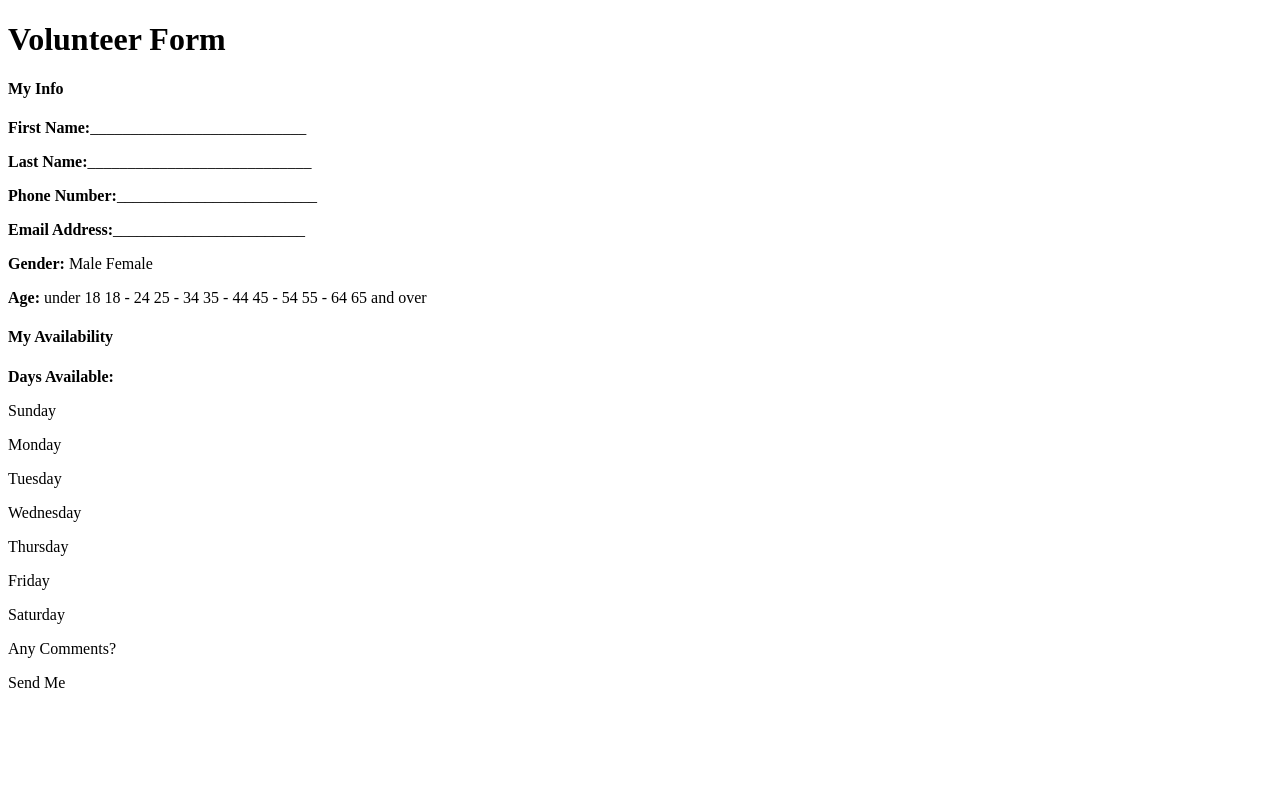
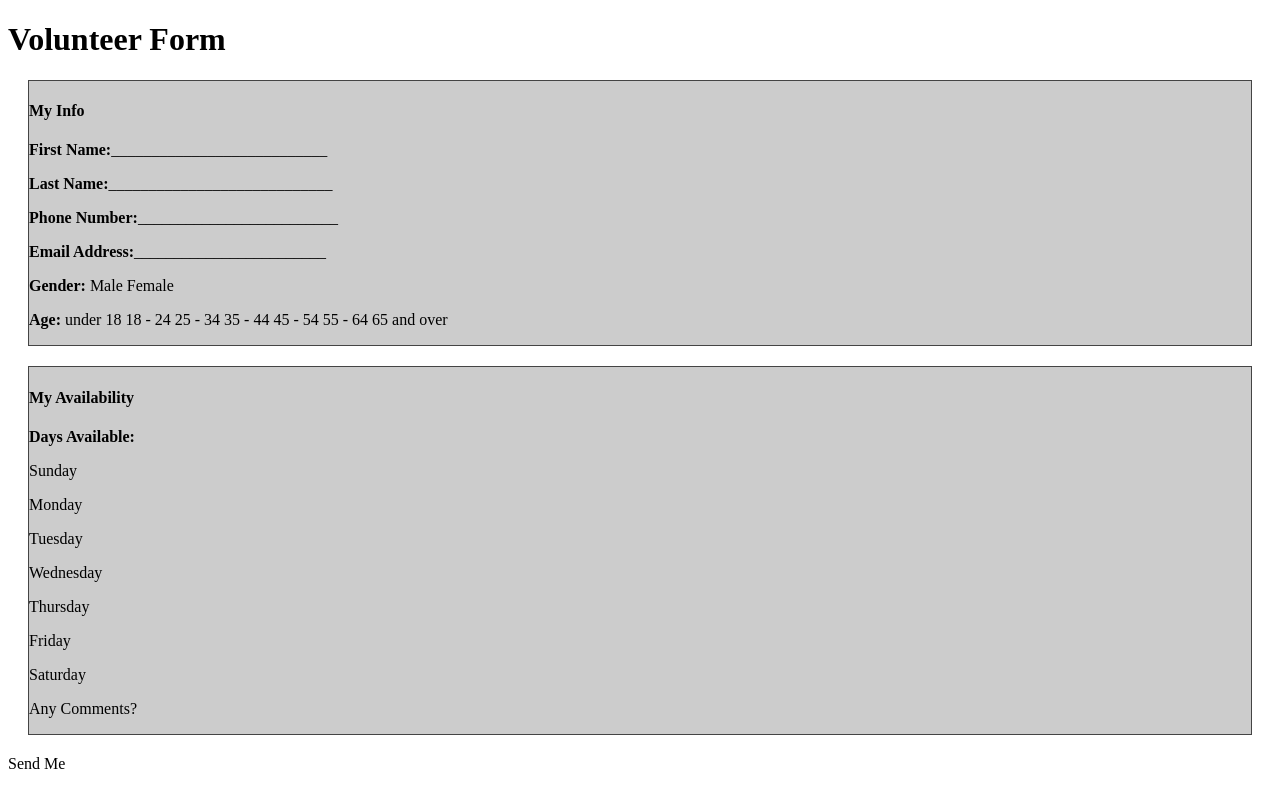
Before and after one commit to tforthomas73/lab4, a plain HTML site: page index.html in a window 1280 px wide. Drawn offline with Linux system fonts and the light colour scheme.

Commit message:
this will create a box?

```diff
--- a/index.html
+++ b/index.html
@@ -3,6 +3,14 @@
     <head>
         <meta charset="utf-8"/>
         <title>ITMD-361 Lab 4 Form Processing Script</title>
+            <style>
+                .box {
+                    border: 1px solid #444;
+                    background-color: #ccc;
+                    margin: 20px 20px;
+                    padding: 5px 20 px;
+                }
+            </style>
     </head>
     <body>
         <h1>Volunteer Form</h1>
@@ -21,6 +29,7 @@
                 55 - 64
                 65 and over</p>
         </div>
+        <div class="box">
         <h4>My Availability</h4>
         <p><strong>Days Available:</strong></p>
         <p>Sunday</p>
@@ -32,7 +41,7 @@
         <p>Saturday</p>
 
         <p>Any Comments?</p>
-
+        </div>
         <p>Send Me</p>
     </body>
 </html>
```
